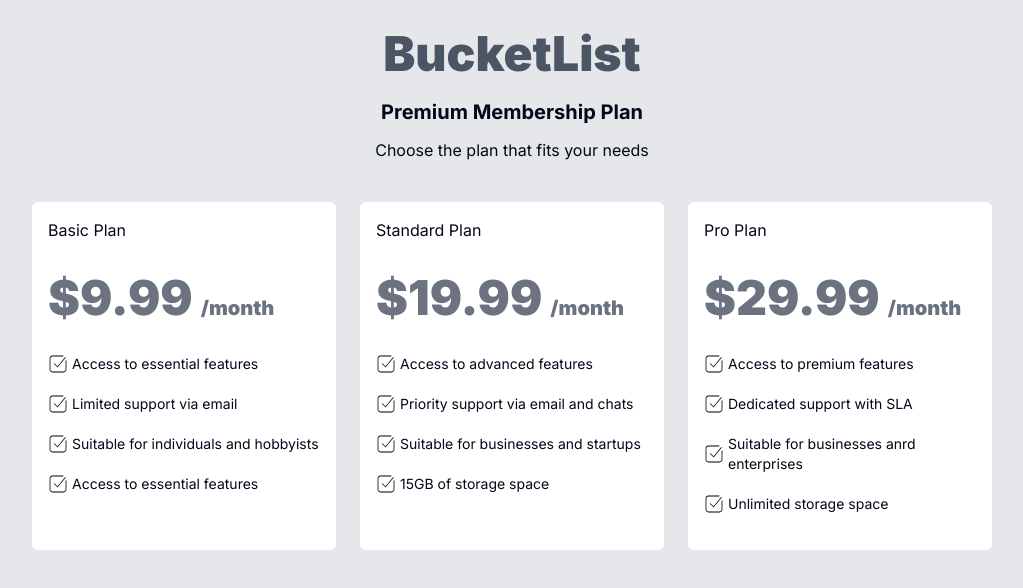
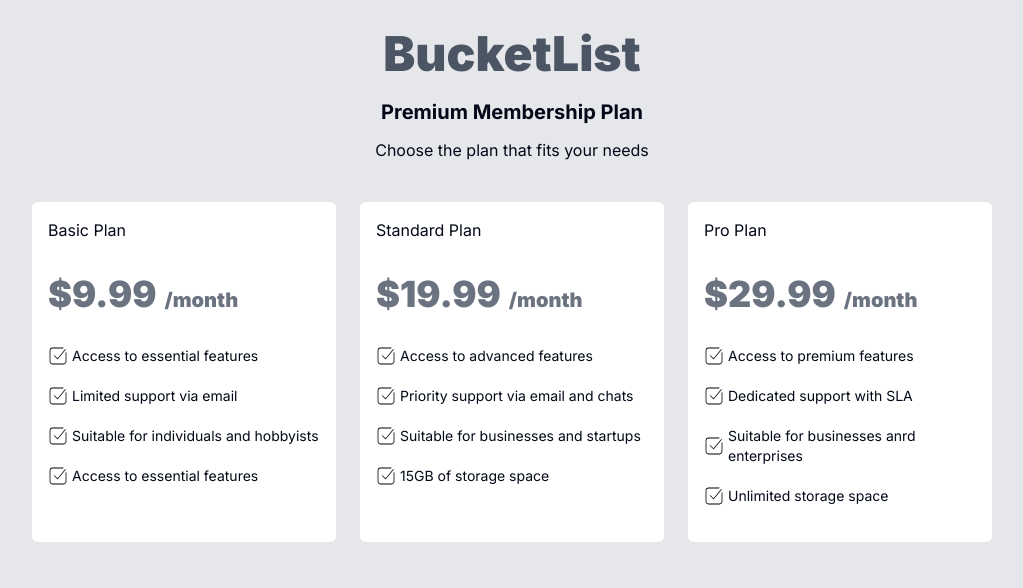
Before and after one commit to sammyodiagbe/checkout-page, a Next.js app: page / in a window 1280 px wide. Shown: the top 588 px of the page, without its empty margins (128-1151 px from the left). Built offline with nearby package versions, Linux system fonts and the light colour scheme.

Commit message:
fixing style errors

```diff
--- a/src/app/page.tsx
+++ b/src/app/page.tsx
@@ -16,7 +16,7 @@ export default function Home() {
         <div className="w-full grid pt-10 gap-6 md:grid-cols-3 lg:grid-cols-3">
           <div className="card bg-white p-4 rounded-md">
             <h3>Basic Plan</h3>
-            <h1 className="font-black text-gray-500 text-5xl py-8">
+            <h1 className="font-black text-gray-500 text-4xl py-8">
               $9.99<span className="text-xl ml-2">/month</span>
             </h1>
             <div className="benefits">
@@ -30,7 +30,7 @@ export default function Home() {
           </div>
           <div className="card bg-white p-4 rounded-md">
             <h3>Standard Plan</h3>
-            <h1 className="font-black text-gray-500 text-5xl py-8">
+            <h1 className="font-black text-gray-500 text-4xl py-8">
               $19.99<span className="text-xl ml-2">/month</span>
             </h1>
             <div className="benefits">
@@ -44,7 +44,7 @@ export default function Home() {
           </div>
           <div className="card bg-white p-4 rounded-md">
             <h3>Pro Plan</h3>
-            <h1 className="font-black text-gray-500 text-5xl py-8">
+            <h1 className="font-black text-gray-500 text-4xl py-8">
               $29.99<span className="text-xl ml-2">/month</span>
             </h1>
             <div className="benefits">
```
